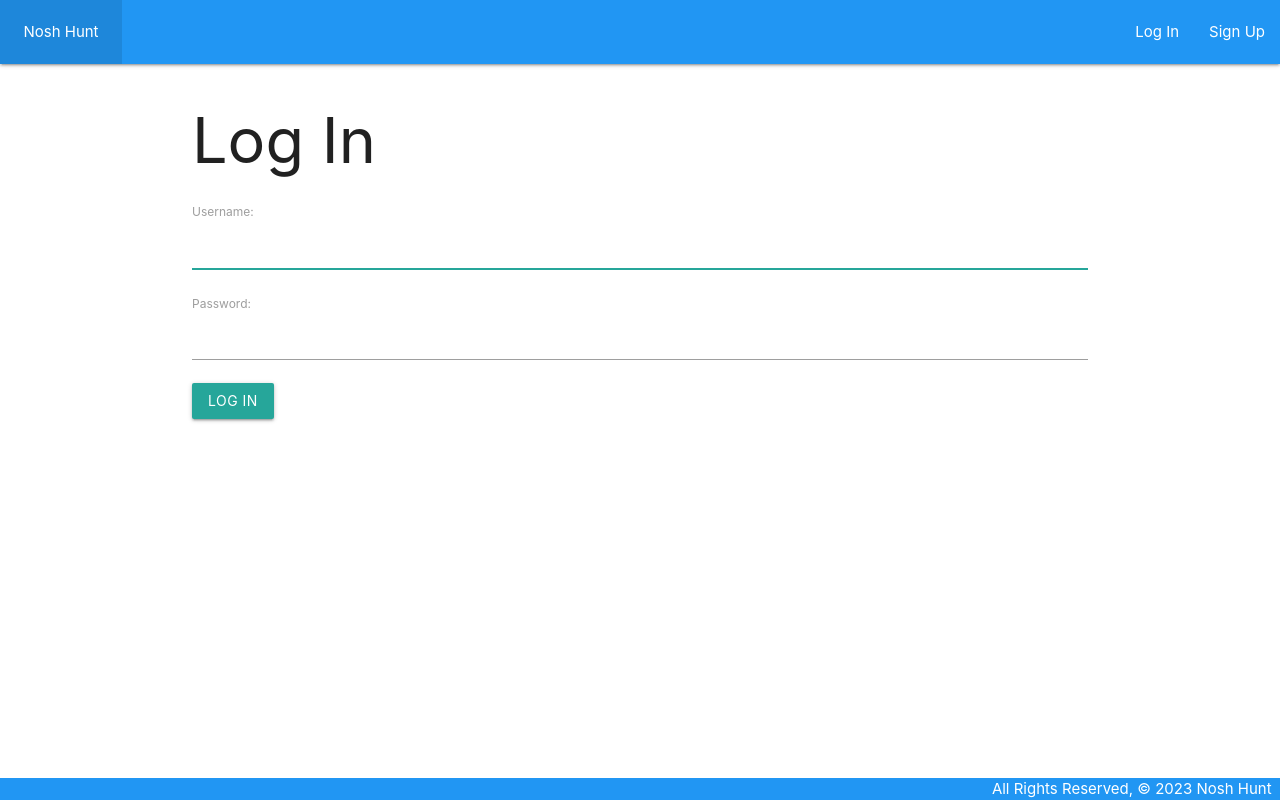
After one commit to Adamtpacz/nosh-hunt, a Django app: page /accounts/login/ in a window 1280 px wide. The commit adds this page. Run offline with Django 4.2, Linux system fonts and the light colour scheme.

Commit message:
Add login/logout functionality

```diff
--- a/main_app/templates/base.html
+++ b/main_app/templates/base.html
@@ -17,11 +17,15 @@
                 <li><a href="/">&nbsp;&nbsp;Nosh Hunt&nbsp;&nbsp;</a></li>
             </ul>
             <ul class="right">
-                <li><a>All Lists</a></li>
-                <li><a>Your Lists</a></li>
-                <li><a>Create List</a></li>
-                <li><a>Log Out</a></li>
-                <li><a>Sign Up</a></li>
+                {% if user.is_authenticated %}
+                    <li><a>All Lists</a></li>
+                    <li><a>Your Lists</a></li>
+                    <li><a>Create List</a></li>
+                    <li><a href="{% url 'logout' %}">Log Out</a></li>
+                {% else %}
+                    <li><a href="{% url 'login' %}">Log In</a></li>
+                    <li><a>Sign Up</a></li>
+                {% endif %}
             </ul>
         </nav>
     </header>
--- /dev/null
+++ b/main_app/templates/registration/login.html
@@ -0,0 +1,13 @@
+{% extends 'base.html' %}
+{% block content %}
+
+<h1>Log In</h1>
+
+<form method="POST" action="{% url 'login' %}">
+    {% csrf_token %}
+    {{ form.as_p }}
+    <input type="hidden" name="next" value="{{ next }}">
+    <button type="submit" class="btn">Log In</button>
+</form>
+
+{% endblock %}
--- a/nosh_hunt/settings.py
+++ b/nosh_hunt/settings.py
@@ -120,6 +120,10 @@ USE_TZ = True
 
 STATIC_URL = 'static/'
 
+LOGIN_REDIRECT_URL = '/'
+
+LOGOUT_REDIRECT_URL = '/'
+
 # Default primary key field type
 # https://docs.djangoproject.com/en/4.2/ref/settings/#default-auto-field
 
--- a/nosh_hunt/urls.py
+++ b/nosh_hunt/urls.py
@@ -20,4 +20,5 @@ from django.urls import path, include
 urlpatterns = [
     path('admin/', admin.site.urls),
     path('', include('main_app.urls')),
+    path('accounts/', include('django.contrib.auth.urls')),
 ]
```
